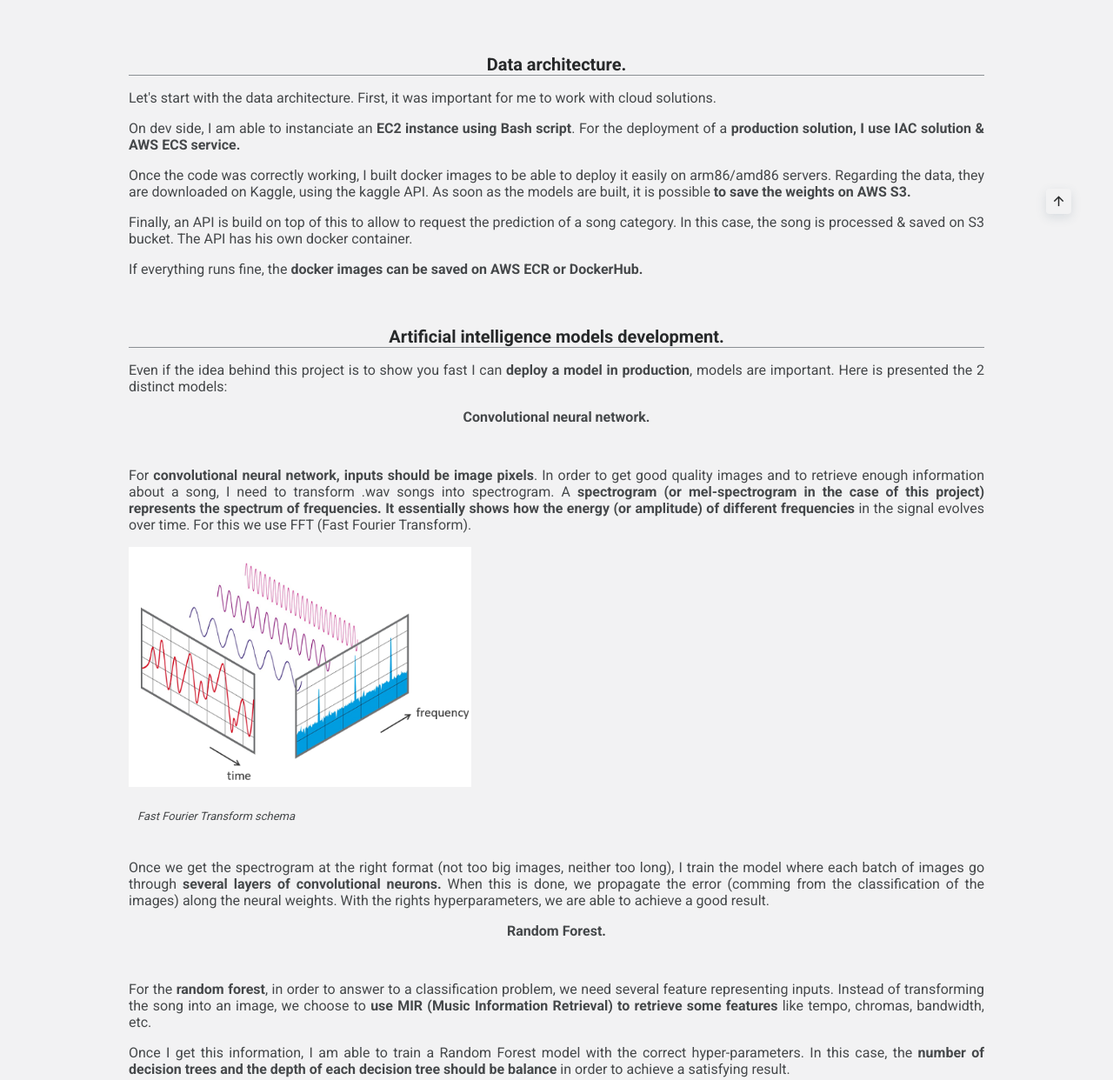
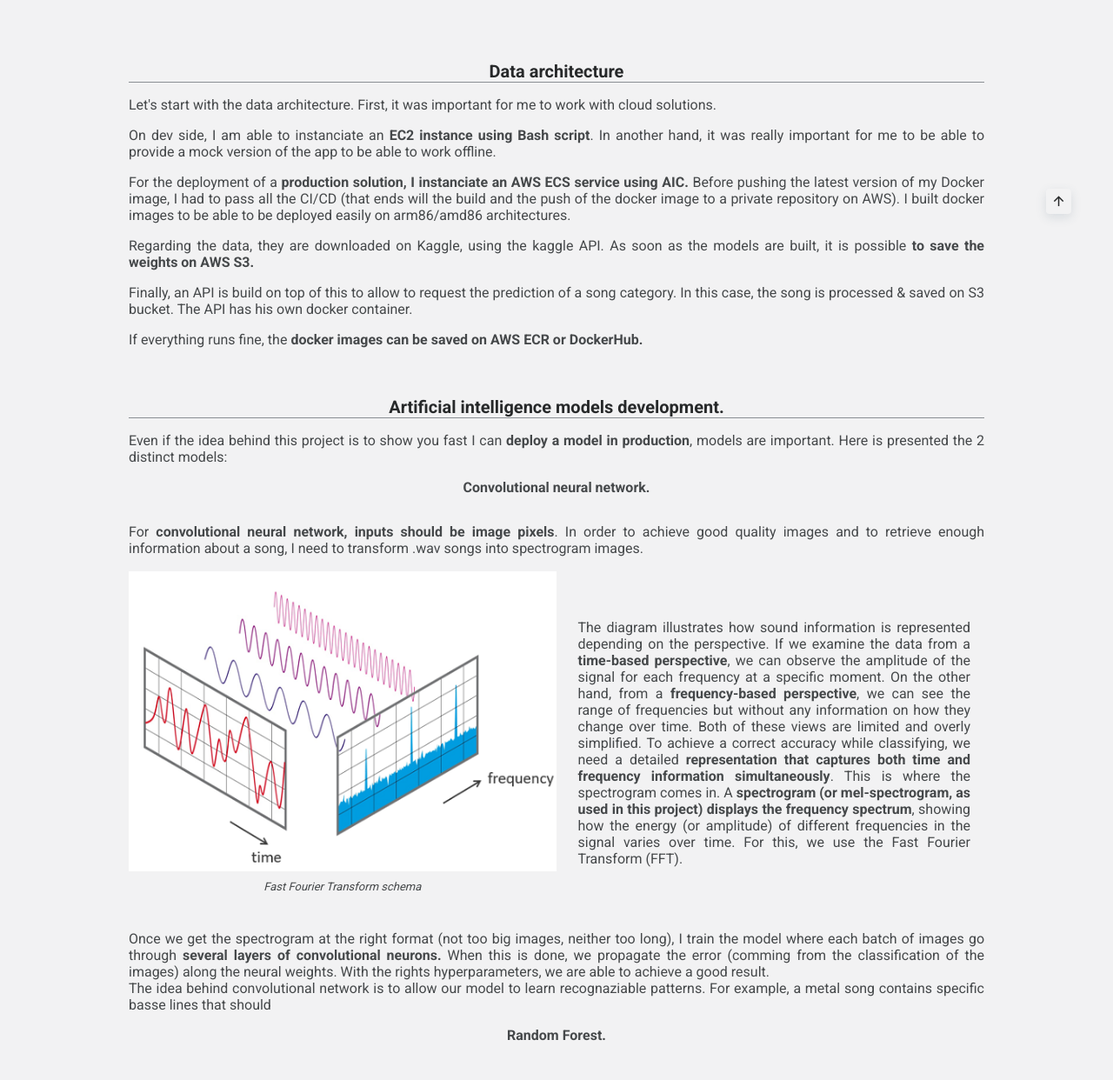
Before and after one commit to BaptPicxDev/Portfolio, a plain HTML site: page music-classification.html in a window 1280 px wide. Shown: the part 794-2036 px from the top of the page at 87% size. Drawn offline with nearby package versions, Linux system fonts and the light colour scheme; a script that the page names is missing.

Commit message:
Adding content on AI section - conv nerual network

```diff
--- a/assets/css/styles.css
+++ b/assets/css/styles.css
@@ -1265,7 +1265,7 @@ body.dark-theme{
 
 .above {
     grid-column: 1 / span 2;
-    margin-bottom: 0.5rem;
+    margin-bottom: 1rem;
 }
 
 .right-block{
@@ -1273,7 +1273,8 @@ body.dark-theme{
     justify-content: center;  /* Center horizontally */
     align-items: center;      /* Center vertically */
     text-align: justify; /* Justify the text */
-    margin-right: 2rem;
+    margin-right: 1rem;
+    margin-left: 1.5rem;
 }
 
 .left-block{
@@ -1290,6 +1291,7 @@ body.dark-theme{
 
 .below {
     grid-column: 1 / span 2;
+    margin-top: 1rem;
 }
 
 /* Media Query for Responsive Design */
--- a/music-classification.html
+++ b/music-classification.html
@@ -104,7 +104,7 @@
                     <div class="article__content">
                         <!-- General Section -->
                         <section class="article__block">
-                            <h3 class="article__heading">General presentation.</h3>
+                            <h3 class="article__heading">General presentation</h3>
                             <div class="article__grid">
                                 <div class="above">
                                     <p>This project started in 2019 when I was studying in Mendoza, Argentina. My thesis project was about signal processing and artificial intelligence. I decided to develop my own <strong>CNN model using GTZAN dataset.</strong></p>
@@ -118,19 +118,17 @@
                                 <div class="right-block">
                                     <p>Here, you can notice a quick overview of the data architecture. You can notice that I am using <strong>AWS cloud solutions</strong> to make it accessible. The 2 artificial intelligence models I developed are used at the same time, in parallel, following an A/B testing strategy.</p>
                                 </div>
-                                <div class="below">
-                                    <p></p>
-                                </div>
+                                <div class="below"></div>
                             </div>
-                            <p></p>
                         </section>
 
                         <!-- Architecture Section -->
                         <section class="article__block">
-                            <h3 class="article__heading">Data architecture.</h3>
+                            <h3 class="article__heading">Data architecture</h3>
                             <p>Let's start with the data architecture. First, it was important for me to work with cloud solutions.</p>
-                            <p>On dev side, I am able to instanciate an <strong>EC2 instance using Bash script</strong>. For the deployment of a <strong>production solution, I use IAC solution & AWS ECS service.</strong></p>
-                            <p>Once the code was correctly working, I built docker images to be able to deploy it easily on arm86/amd86 servers. Regarding the data, they are downloaded on Kaggle, using the kaggle API. As soon as the models are built, it is possible <strong>to save the weights on AWS S3.</strong></p>
+                            <p>On dev side, I am able to instanciate an <strong>EC2 instance using Bash script</strong>. In another hand, it was really important for me to be able to provide a mock version of the app to be able to work offline.</p>
+                            <p>For the deployment of a <strong>production solution, I instanciate an AWS ECS service using AIC.</strong> Before pushing the latest version of my Docker image, I had to pass all the CI/CD (that ends will the build and the push of the docker image to a private repository on AWS). I built docker images to be able to be deployed easily on arm86/amd86 architectures.</p>
+                            <p>Regarding the data, they are downloaded on Kaggle, using the kaggle API. As soon as the models are built, it is possible <strong>to save the weights on AWS S3.</strong></p>
                             <p>Finally, an API is build on top of this to allow to request the prediction of a song category. In this case, the song is processed & saved on S3 bucket. The API has his own docker container.</p>
                             <p>If everything runs fine, the <strong>docker images can be saved on AWS ECR or DockerHub.</strong></p>
                         </section>
@@ -139,11 +137,23 @@
                         <section class="article__block">
                             <h3 class="article__heading">Artificial intelligence models development.</h3>
                             <p>Even if the idea behind this project is to show you fast I can <strong>deploy a model in production</strong>, models are important. Here is presented the 2 distinct models:</p>
-                            <h4 class="aimodel__title">Convolutional neural network.</h4>
-                            <p>For <strong>convolutional neural network, inputs should be image pixels</strong>. In order to get good quality images and to retrieve enough information about a song, I need to transform .wav songs into spectrogram. A <strong>spectrogram (or mel-spectrogram in the case of this project) represents the spectrum of frequencies. It essentially shows how the energy (or amplitude) of different frequencies</strong> in the signal evolves over time. For this we use FFT (Fast Fourier Transform).</p>
-                            <img src="assets/img/fft.png" class="article__image">
-                            <p class="article__image__title">Fast Fourier Transform schema</p>
-                            <p>Once we get the spectrogram at the right format (not too big images, neither too long), I train the model where each batch of images go through <strong>several layers of convolutional neurons.</strong> When this is done, we propagate the error (comming from the classification of the images) along the neural weights. With the rights hyperparameters, we are able to achieve a good result.</p>
+                            <div class="article__grid">
+                                <div class="above">
+                                    <h4 class="aimodel__title">Convolutional neural network.</h4>
+                                    <p>For <strong>convolutional neural network, inputs should be image pixels</strong>. In order to achieve good quality images and to retrieve enough information about a song, I need to transform .wav songs into spectrogram images.</p>
+                                </div>
+                                <div class="left-block">
+                                    <img src="assets/img/fft.png" class="article__image">
+                                    <p class="article__image__title">Fast Fourier Transform schema</p>
+                                </div>
+                                <div class="right-block">
+                                    <p>The diagram illustrates how sound information is represented depending on the perspective. If we examine the data from a <strong>time-based perspective</strong>, we can observe the amplitude of the signal for each frequency at a specific moment. On the other hand, from a <strong>frequency-based perspective</strong>, we can see the range of frequencies but without any information on how they change over time. Both of these views are limited and overly simplified. To achieve a correct accuracy while classifying, we need a detailed <strong>representation that captures both time and frequency information simultaneously</strong>. This is where the spectrogram comes in. A <strong>spectrogram (or mel-spectrogram, as used in this project) displays the frequency spectrum</strong>, showing how the energy (or amplitude) of different frequencies in the signal varies over time. For this, we use the Fast Fourier Transform (FFT).</p>
+                                </div>
+                                <div class="below">
+                                    <p>Once we get the spectrogram at the right format (not too big images, neither too long), I train the model where each batch of images go through <strong>several layers of convolutional neurons.</strong> When this is done, we propagate the error (comming from the classification of the images) along the neural weights. With the rights hyperparameters, we are able to achieve a good result.</p>
+                                    <p>The idea behind convolutional network is to allow our model to learn recognaziable patterns. For example, a metal song contains specific basse lines that should</p>
+                                </div>
+                            </div>
 
                             <h4 class="aimodel__title">Random Forest.</h4>
                             <p>For the <strong>random forest</strong>, in order to answer to a classification problem, we need several feature representing inputs. Instead of transforming the song into an image, we choose to <strong>use MIR (Music Information Retrieval) to retrieve some features</strong> like tempo, chromas, bandwidth, etc.
```
